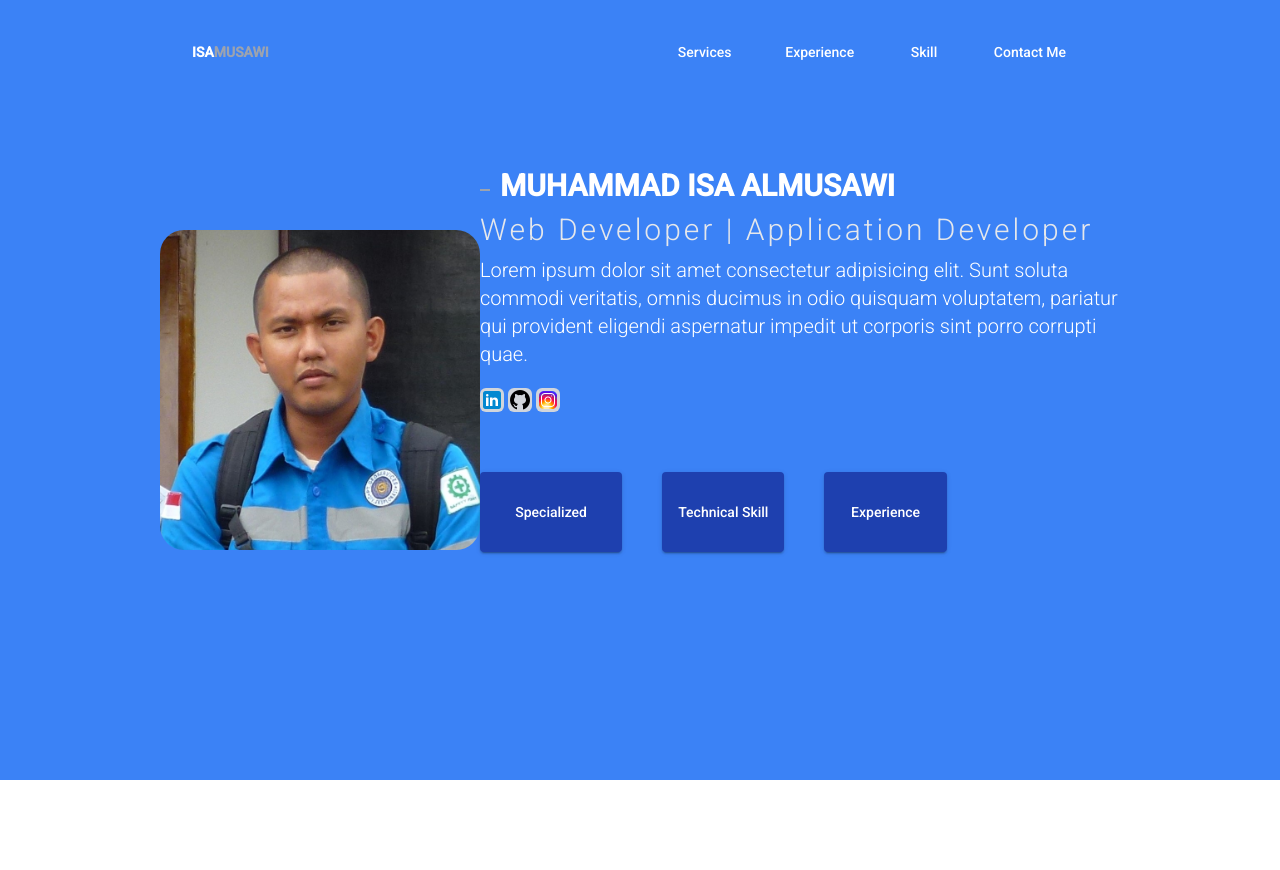
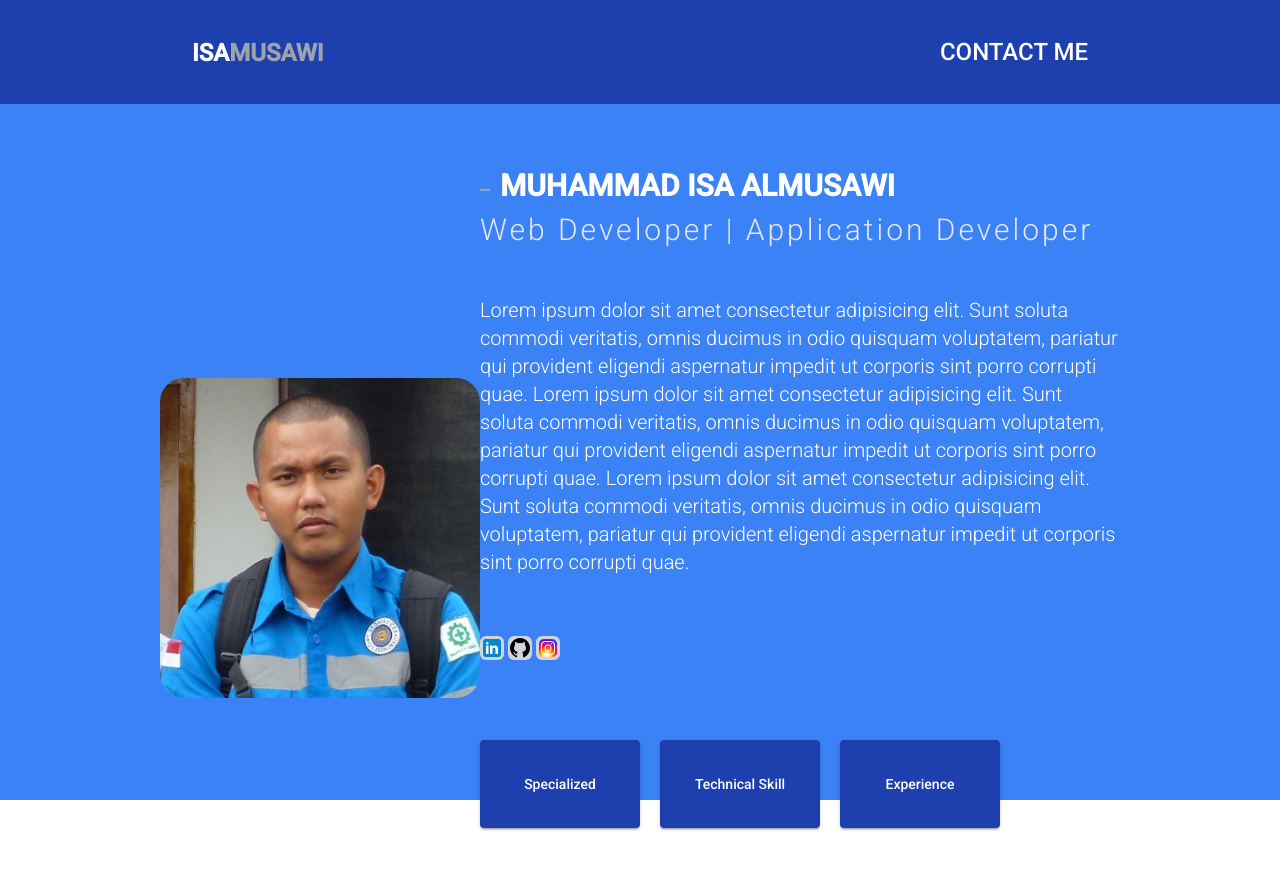
Before and after one commit to IsaMusawi/isamusawi.github.io, an Angular app: page /home in a window 1280 px wide. Shown: the top 870 px of the page. Before the commit the page ends 800 px from the top, so only its background shows below. Built offline with nearby package versions, Linux system fonts and the light colour scheme.

Commit message:
added build prod after update

```diff
--- a/src/app/header/header.component.html
+++ b/src/app/header/header.component.html
@@ -1,23 +1,25 @@
-<header class="fixed py-5 bg-blue-500" data-header>
+<header class="fixed py-5 bg-blue-800" data-header>
     <nav>
         <div class="w-9/12 flex flex-row mx-auto  bg-blue-500">
-            <mat-toolbar class=" bg-blue-500">
+            <mat-toolbar class=" bg-blue-800">
                 <div class="basis-1/2 uppercase text-lg">
                     <!-- Logo or name -->
                     <span>
                         <a mat-button routerLink="/home" routerLinkActive="mat-accent">
-                            <span class="font-extrabold text-white">Isa</span>
-                            <span class="font-bold text-gray-400">Musawi</span>
+                            <span class="font-extrabold text-white text-2xl">Isa</span>
+                            <span class="font-bold text-gray-400 text-2xl">Musawi</span>
                         </a>
                     </span>
                 </div>
 
-                <div class="basis-1/2 flex items-center justify-evenly text-white">
+                <div class="basis-1/2 flex items-center justify-end text-white">
                     <!-- web link or shorcut -->
-                    <a mat-button routerLink="/services" routerLinkActive="mat-accent">Services</a>
+                    <!-- <a mat-button routerLink="/services" routerLinkActive="mat-accent">Services</a>
                     <a mat-button routerLink="/experience" routerLinkActive="mat-accent">Experience</a>
-                    <a mat-button routerLink="/skill" routerLinkActive="mat-accent">Skill</a>
-                    <a mat-button routerLink="/contact" routerLinkActive="mat-accent">Contact Me</a>
+                    <a mat-button routerLink="/skill" routerLinkActive="mat-accent">Skill</a> -->
+                    <a mat-button routerLink="/contact" routerLinkActive="mat-accent"
+                        class="text-2xl">
+                        CONTACT ME</a>
                 </div>
             </mat-toolbar>
         </div>
--- a/src/app/home/home.component.html
+++ b/src/app/home/home.component.html
@@ -1,9 +1,9 @@
-<div class="bg-blue-500 py-32">
+<div class="bg-blue-500 py-32 w-full h-full">
     <div class="w-9/12 grid items-center mx-auto sm:grid-cols-2 md:grid-cols-3">
         <!-- avatar -->
         <div class="flex items-center mx-auto sm:col-span-2 md:col-span-1">
             <div class="flex items-center">
-                <img class="ms-auto rounded-3xl w-96" src="assets/img/self.jpg" alt="self">
+                <img class="rounded-3xl w-96" src="assets/img/self.jpg" alt="self">
             </div>
         </div>
 
@@ -16,7 +16,13 @@
                 <h2 class="text-3xl font-bold uppercase pb-2 text-white">{{homeModel.name}}</h2>
             </div>
             <h3 class="text-3xl font-extralight tracking-widest pb-2 text-gray-200">{{homeModel.title}}</h3>
-            <p class="font-light text-xl text-white">
+            <p class="font-light text-xl text-white py-10">
+                Lorem ipsum dolor sit amet consectetur adipisicing elit.
+                Sunt soluta commodi veritatis, omnis ducimus in odio quisquam voluptatem,
+                pariatur qui provident eligendi aspernatur impedit ut corporis sint porro corrupti quae.
+                Lorem ipsum dolor sit amet consectetur adipisicing elit.
+                Sunt soluta commodi veritatis, omnis ducimus in odio quisquam voluptatem,
+                pariatur qui provident eligendi aspernatur impedit ut corporis sint porro corrupti quae.
                 Lorem ipsum dolor sit amet consectetur adipisicing elit.
                 Sunt soluta commodi veritatis, omnis ducimus in odio quisquam voluptatem,
                 pariatur qui provident eligendi aspernatur impedit ut corporis sint porro corrupti quae.
@@ -29,26 +35,32 @@
 
             <div>
                 <div class="flex flex-row mt-5">
-                    <div class="grid sm:gap-5 sm:grid-cols-1 md:grid-cols-3 space-x-5 py-10">
+                    <div class="grid sm:gap-5 sm:grid-cols-1 md:grid-cols-3 py-10">
+                        <div class="py-5 w-40 h-32 rounded-3xl">
                             <button mat-raised-button
-                            class="rounded-full bg-blue-800 to-blue-100 p-6 text-white hover:bg-yellow-600 w-50 h-20"
+                                class="rounded-full bg-blue-800 to-blue-100 p-6 text-white hover:bg-yellow-600 w-full h-full"
                                 (click)="openPopupSpecialied()">
                                 Specialized
                             </button>
+                        </div>
 
+                        <div class="py-5 w-40 h-32">
                             <button mat-raised-button
-                            class="rounded-full bg-blue-800 to-blue-100 p-6 text-white hover:bg-yellow-600 w-50 h-20 overflow-auto max-w-none"
+                                class="rounded-full bg-blue-800 to-blue-100 p-6 text-white hover:bg-yellow-600 w-full h-full"
                                 (click)="openPopupSkill()">
                                 <div class="w-full">
                                     Technical Skill
                                 </div>
                             </button>
+                        </div>
 
+                        <div class="py-5 w-40 h-32">
                             <button mat-raised-button
-                            class="rounded-full bg-blue-800 to-blue-100 p-6 text-white hover:bg-yellow-600 w-50 h-20 overflow-auto max-w-none"
+                                class="rounded-full bg-blue-800 to-blue-100 p-6 text-white hover:bg-yellow-600 w-full h-full"
                                 (click)="openPopupExperience()">
                                 Experience
                             </button>
+                        </div>
                     <div>
                 </div>
             </div>
```
Also changed, not shown: 5 other files (tests, documents, lock files or other folders). Lines whose indentation alone changed are shown as unchanged.
